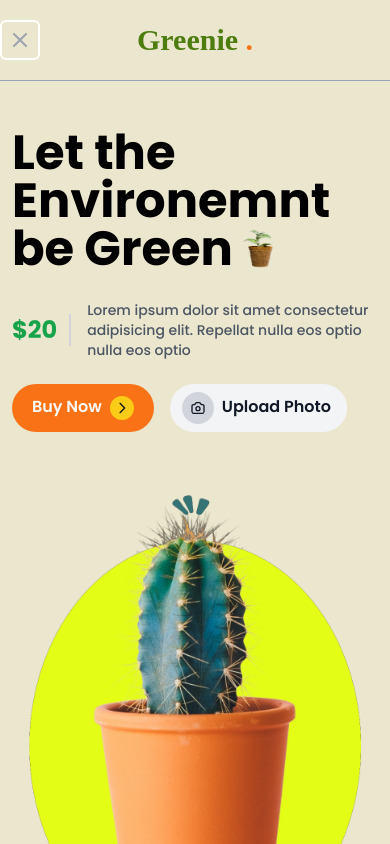
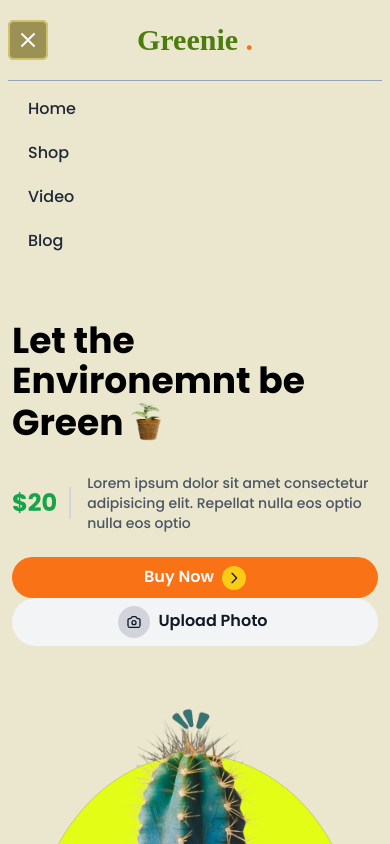
Before and after one commit to devraj4522/frontend-greenie, a React (Create React App) app: page / in a window 390 px wide. Both pictures are taken after a click on the button "Open main menu". Shown: the top 844 px of the page. Built offline with nearby package versions, Linux system fonts and the light colour scheme; a web font is replaced by a local one.

Commit message:
ui change

```diff
--- a/src/core/Header/Header.jsx
+++ b/src/core/Header/Header.jsx
@@ -31,14 +31,14 @@ const Header = () => {
 	return (
 		<Disclosure
 			as="nav"
-			className="header-main inherit max-w-aut7xl mx-0 sm:px-12 xl:px-40"
+			className="header-main inherit max-w-aut7xl mx-0 px-2 sm:px-12 xl:px-40"
 		>
 			{({ open }) => (
 				<>
 					<div className="relative flex items-center justify-between h-20">
 						<div className="absolute inset-y-0 left-0 flex items-center sm:hidden">
 							{/* Mobile menu button*/}
-							<Disclosure.Button className="inline-flex items-center justify-center p-2 rounded-md text-gray-400 hover:text-white hover:bg-gray-700 focus:outline-none focus:ring-2 focus:ring-inset focus:ring-white">
+							<Disclosure.Button className="inline-flex items-center justify-center p-2 rounded-md text-gray-50 hover:text-white hover:bg-[#aba05e] focus:outline-none focus:ring-2 focus:ring-inset bg-[#9b9154] focus:ring-[#d1c36c]">
 								<span className="sr-only">Open main menu</span>
 								{open ? (
 									<XIcon
@@ -123,6 +123,28 @@ const Header = () => {
 						</div>
 					</div>
 					<div className="flex-grow border-t border-slate-400"></div>
+					<Disclosure.Panel className="sm:hidden">
+						<div className="px-2 pt-2 pb-3 space-y-1">
+							{navigation.map((item) => (
+								<Link
+									key={item.name}
+									// as="a"
+									to={item.href}
+									className={classNames(
+										item.current
+											? "bg-[#aba05e] text-white"
+											: "text-gray-800 hover:bg-[#aba05e] hover:text-white",
+										"block px-3 py-2 rounded-md text-base font-medium"
+									)}
+									aria-current={
+										item.current ? "page" : undefined
+									}
+								>
+									{item.name}
+								</Link>
+							))}
+						</div>
+					</Disclosure.Panel>
 				</>
 			)}
 		</Disclosure>
--- a/src/core/Hero/Hero.jsx
+++ b/src/core/Hero/Hero.jsx
@@ -13,7 +13,7 @@ const Hero = () => {
 		<div className="hero-main max-w-aut7xl mx-0 px-3 sm:pl-12 px-auto py-12 xl:px-40 lg:py-32 lg:min-h-[700px] lg:overflow-hidden">
 			<div className="md:flex items-center justify-between">
 				<div className="">
-          <h1 className="text-5xl md:text-6xl font-bold">
+					<h1 className="text-4xl md:text-6xl font-bold">
 						Let the Environemnt be Green{" "}
 						<img
 							className="pb-2 inline-block w-8 h-12"
@@ -29,12 +29,12 @@ const Hero = () => {
 							$20
 						</p>
 						<p className="text-gray-600 font-medium text-sm md:py-12 py-6">
-              Lorem ipsum dolor sit amet consectetur adipisicing elit. Repellat
-              nulla eos optio nulla eos optio
+							Lorem ipsum dolor sit amet consectetur adipisicing
+							elit. Repellat nulla eos optio nulla eos optio
 						</p>
 					</div>
 					{/* Buy button */}
-          <div className="flex justify-start space-x-4">
+					<div className="flex flex-col max-w-200  md:flex-row md:justify-start md:space-x-4">
 						<ButtonRightIcon text="Buy Now"></ButtonRightIcon>
 						<ButtonLeftIcon text="Upload Photo"></ButtonLeftIcon>
 					</div>
@@ -58,7 +58,9 @@ const Hero = () => {
 					<div className="flex lg:flex-row lg:px-5 lg:space-y-0 flex-col space-y-3 justify-between w-44 items-center lg:relative  bg-gray-50 text-gray-900 py-4 px-0 rounded-lg">
 						<BeakerIcon className="w-8 h-8 text-orange-600 bg-orange-200 rounded-full p-1" />
 						<div className="text-center lg:text-left">
-              <div className="text-sm font-bold text-gray-900">Watering</div>
+							<div className="text-sm font-bold text-gray-900">
+								Watering
+							</div>
 							<div className="lg:pt-1 text-sm font-semibold text-gray-500">
 								1 in 7 days
 							</div>
@@ -67,7 +69,9 @@ const Hero = () => {
 					<div className="flex lg:flex-row lg:px-5 lg-space-y-0 flex-col lg:text-left text-center space-y-3 justify-between w-44 items-center bg-gray-50 text-gray-900 py-4 px-0 rounded-lg">
 						<SunIcon className="w-8 h-8 text-orange-600 bg-orange-200 rounded-full p-1" />
 						<div className="inline-block text-sm">
-              <div className=" font-bold text-gray-900">Sunlight</div>
+							<div className=" font-bold text-gray-900">
+								Sunlight
+							</div>
 							<div className="lg:pt-1 font-semibold text-gray-500">
 								4 to 5 hours
 							</div>
@@ -76,7 +80,9 @@ const Hero = () => {
 					<div className="flex  lg:flex-row lg:px-5 lg-space-y-0  flex-col justify-between space-y-3 lg:text-left text-center w-44 items-center bg-gray-50 text-gray-900 py-4 px-0 rounded-lg">
 						<CloudIcon className="w-8 h-8 text-orange-600 bg-orange-200 rounded-full p-1" />
 						<div className=" text-sm inline-block">
-              <div className=" font-bold text-gray-900">Humidity</div>
+							<div className=" font-bold text-gray-900">
+								Humidity
+							</div>
 							<div className="pt-1 font-semibold text-gray-500">
 								86% regular
 							</div>
```
Lines whose indentation alone changed are shown as unchanged.
